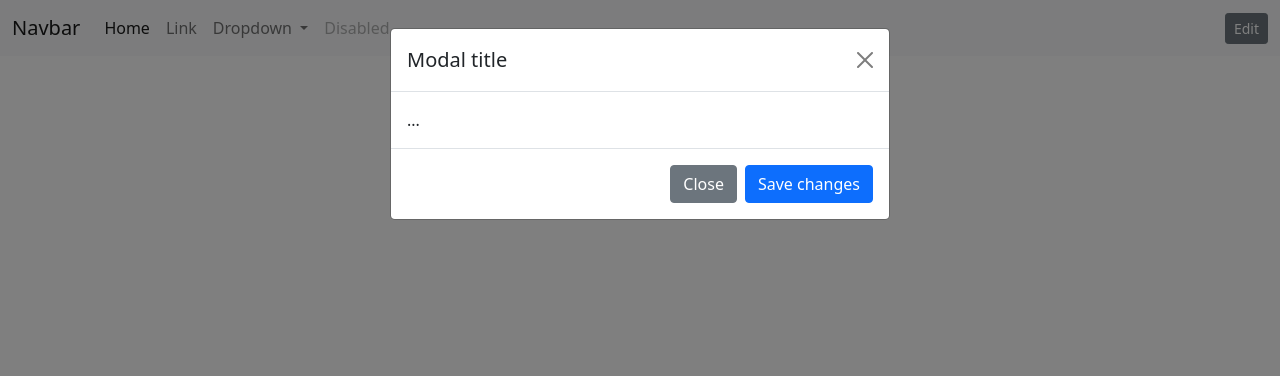
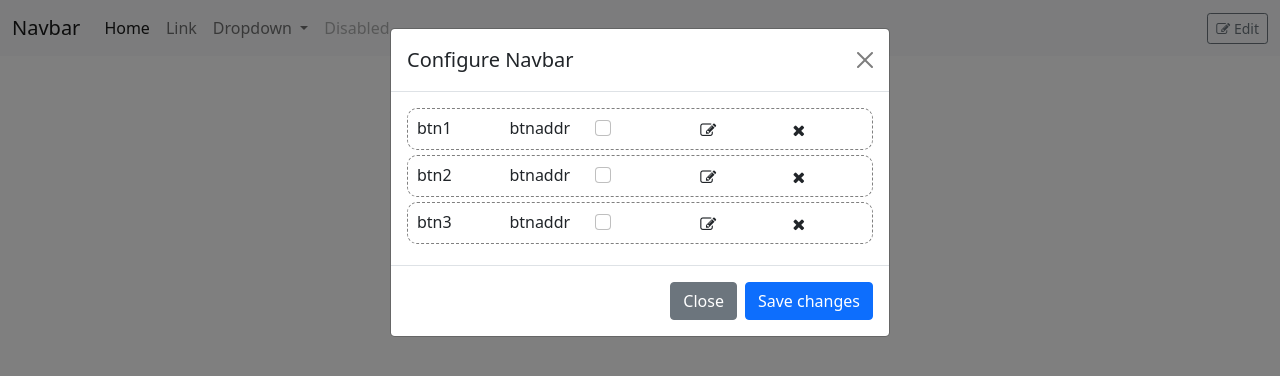
Before and after one commit to shaheenks/pagebuilder, an Angular app: page / in a window 1280 px wide. Both pictures are taken after a click on the button "Edit". Shown: the top 376 px of the page. Built offline with nearby package versions, Linux system fonts and the light colour scheme.

Commit message:
- added modal html template.

```diff
--- a/angular.json
+++ b/angular.json
@@ -25,10 +25,10 @@
             ],
             "styles": [
               "src/styles.css",
-              "node_modules/bootstrap/dist/css/bootstrap.min.css"
+              "node_modules/bootstrap/dist/css/bootstrap.min.css",
+              "node_modules/font-awesome/css/font-awesome.css"
             ],
             "scripts": [
-              "node_modules/jquery/dist/jquery.min.js",
               "node_modules/bootstrap/dist/js/bootstrap.bundle.min.js"
             ]
           },
--- a/package.json
+++ b/package.json
@@ -20,6 +20,7 @@
     "@angular/platform-browser-dynamic": "~11.0.1",
     "@angular/router": "~11.0.1",
     "bootstrap": "^5.0.0-beta1",
+    "font-awesome": "^4.7.0",
     "rxjs": "~6.6.0",
     "tslib": "^2.0.0",
     "zone.js": "~0.10.2"
--- a/src/app/navbar/navbar.component.css
+++ b/src/app/navbar/navbar.component.css
@@ -0,0 +1,29 @@
+.navbar-btn {
+  margin-bottom: 5px;
+  border: 1px dashed gray;
+  border-radius: 10px;
+  padding-left: 2px;
+  padding-top: 2px;
+  padding-bottom: 0px;
+}
+
+p {
+  margin-left: 7px;
+  margin-right: 7px;
+  margin-bottom: 0px;
+  display: inline-block;
+}
+
+.btn-delete: hover {
+  color: red;
+}
+
+td {
+  width: 30%;
+}
+
+.col {
+  width: 20%;
+  display: inline-block;
+  align-items: center;
+}
--- a/src/app/navbar/navbar.component.html
+++ b/src/app/navbar/navbar.component.html
@@ -29,8 +29,8 @@
       </ul>
 
       <!-- Button trigger modal -->
-      <button type="button" class="btn btn-secondary btn-sm" data-bs-toggle="modal" data-bs-target="#exampleModal">
-        <span class="glyphicon glyphicon-align-left" aria-hidden="true"></span>
+      <button type="button" class="btn btn-outline-secondary btn-sm" data-bs-toggle="modal" data-bs-target="#exampleModal">
+        <span class="fa fa-pencil-square-o" aria-hidden="true"></span>
         Edit
       </button>
     </div>
@@ -42,11 +42,33 @@
   <div class="modal-dialog">
     <div class="modal-content">
       <div class="modal-header">
-        <h5 class="modal-title" id="exampleModalLabel">Modal title</h5>
+        <h5 class="modal-title" id="exampleModalLabel">Configure Navbar</h5>
         <button type="button" class="btn-close" data-bs-dismiss="modal" aria-label="Close"></button>
       </div>
       <div class="modal-body">
-        ...
+        <div class="navbar-btn">
+          <div class="col"><p>btn1</p></div>
+          <div class="col"><p>btnaddr</p></div>
+          <div class="col"><input type="checkbox" class="form-check-input" id="exampleCheck1"></div>
+          <div class="col"><button class="btn"><span class="fa fa-pencil-square-o"></span></button></div>
+          <div class="col"><button class="btn"><span class="fa fa-remove"></span></button></div>
+        </div>
+        <div class="navbar-btn">
+          <div class="col"><p>btn2</p></div>
+          <div class="col"><p>btnaddr</p></div>
+          <div class="col">
+            <input type="checkbox" class="form-check-input" id="exampleCheck2">
+          </div>
+          <div class="col"><button class="btn"><span class="fa fa-pencil-square-o"></span></button></div>
+          <div class="col"><button class="btn"><span class="fa fa-remove"></span></button></div>
+        </div>
+        <div class="navbar-btn">
+          <div class="col"><p>btn3</p></div>
+          <div class="col"><p>btnaddr</p></div>
+          <div class="col"><input type="checkbox" class="form-check-input" id="exampleCheck3"></div>
+          <div class="col"><button class="btn"><span class="fa fa-pencil-square-o"></span></button></div>
+          <div class="col"><button class="btn"><span class="fa fa-remove"></span></button></div>
+        </div>
       </div>
       <div class="modal-footer">
         <button type="button" class="btn btn-secondary" data-bs-dismiss="modal">Close</button>
```
Also changed, not shown: 1 other file (tests, documents, lock files or other folders).
